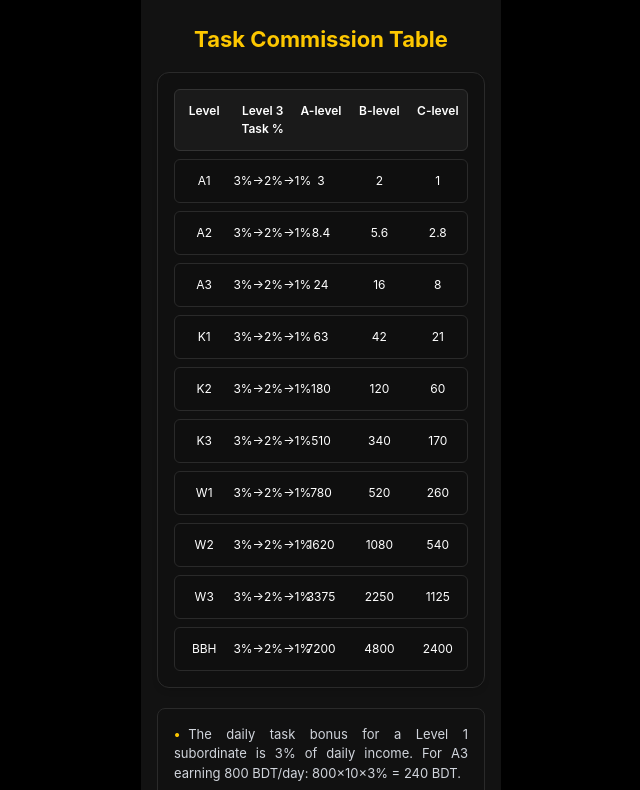
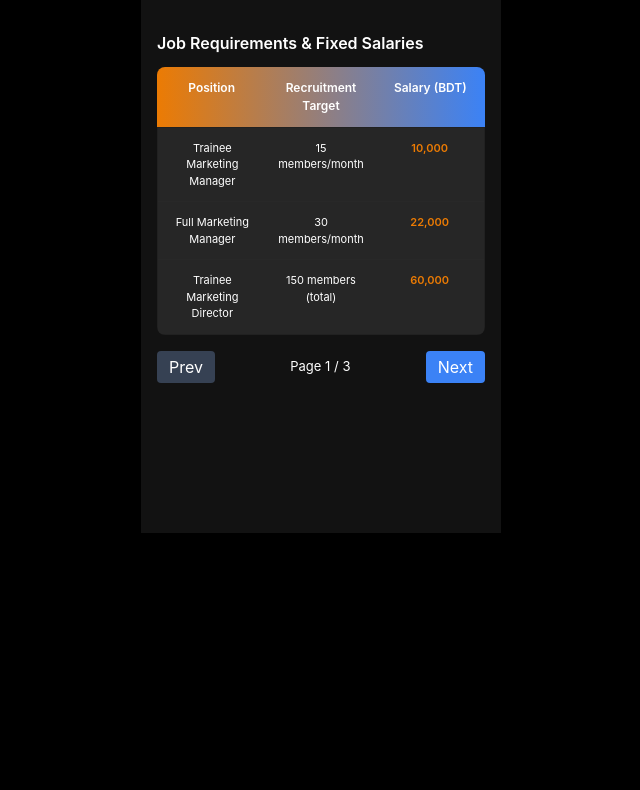
Before and after one commit to ShaonK/ukaids, a Next.js app: page /user-dashboard/introduction in a window 1280 px wide. Shown: the part 4210-5000 px from the top of the page, without its empty margins (319-959 px from the left). After the commit the page ends 4743 px from the top, so only its background shows below. Built offline with nearby package versions, Linux system fonts and the light colour scheme.

Commit message:
introduction page updated after 1

```diff
--- a/app/user-dashboard/(pages)/introduction/components/TaskCommissionTable.jsx
+++ b/app/user-dashboard/(pages)/introduction/components/TaskCommissionTable.jsx
@@ -1,62 +1,168 @@
 "use client";
 
-export default function TaskCommissionTable({ tableData, notes, warnings }) {
+import { useState, useMemo } from "react";
+
+export default function TeamBonusTable() {
+  // ------------------------------------
+  // MOCK TABLE DATA (ডাটাবেজ থেকে এলে সহজেই replace করা যাবে)
+  // ------------------------------------
+  const tableData = [
+    {
+      title: "Trainee Marketing Manager",
+      target: "15 members/month",
+      salary: "10,000",
+      details: [
+        "Daily subordinate bonus 3% of level 1 member.",
+        "2% for level 2 subordinate income.",
+        "1% for level 3 subordinate income.",
+      ],
+    },
+    {
+      title: "Full Marketing Manager",
+      target: "30 members/month",
+      salary: "22,000",
+      details: ["Detailed breakdown coming from backend"],
+    },
+    {
+      title: "Trainee Marketing Director",
+      target: "150 members (total)",
+      salary: "60,000",
+      details: ["Bonus calculated monthly"],
+    },
+    {
+      title: "Full Marketing Director",
+      target: "800 members (total)",
+      salary: "150,000",
+      details: ["Includes leadership bonus"],
+    },
+    {
+      title: "Trainers HR Director",
+      target: "1,500 members (total)",
+      salary: "150,000",
+      details: ["Eligible for team bonus upgrade"],
+    },
+    {
+      title: "Full HR Director",
+      target: "3,000 members (total)",
+      salary: "60,000",
+      details: ["Target must be maintained monthly"],
+    },
+    {
+      title: "Chief Marketing Officer (CMO)",
+      target: "8,000 members (total)",
+      salary: "1,500,000",
+      details: ["Highest level bonus tier"],
+    },
+  ];
+
+  // ------------------------------------
+  // STATE
+  // ------------------------------------
+  const [page, setPage] = useState(1);
+  const pageSize = 3;
+
+  // ------------------------------------
+  // PAGINATION (Fully Optimized)
+  // ------------------------------------
+  const totalPages = Math.ceil(tableData.length / pageSize);
+
+  const start = (page - 1) * pageSize;
+
+  const pageData = useMemo(() => {
+    return tableData.slice(start, start + pageSize);
+  }, [tableData, start, pageSize]);
+
+  // ------------------------------------
+  // ACCORDION
+  // ------------------------------------
+  const [openRow, setOpenRow] = useState(null);
+
+  const toggleRow = (index) => {
+    setOpenRow(openRow === index ? null : index);
+  };
+
+  // ------------------------------------
+  // JSX OUTPUT
+  // ------------------------------------
   return (
-    <div className="w-full px-4 mt-6">
+    <div className="w-full mt-8 px-4 text-white">
       {/* Title */}
-      <h2 className="text-center text-[22px] font-bold text-yellow-400 mb-4">
-        Task Commission Table
+      <h2 className="text-[16px] font-semibold mb-3">
+        Job Requirements & Fixed Salaries
       </h2>
 
-      {/* TABLE BOX */}
-      <div className="w-full bg-[#101010] border border-[#2A2A2A] rounded-xl p-4 shadow-md">
-        {/* HEADER */}
-        <div className="grid grid-cols-5 bg-[#1A1A1A] text-white font-semibold text-[12px] py-3 rounded-md border border-[#333]">
-          <span className="text-center">Level</span>
-          <span className="text-center">Level 3 Task %</span>
-          <span className="text-center">A-level</span>
-          <span className="text-center">B-level</span>
-          <span className="text-center">C-level</span>
+      {/* Table Wrapper (Scrollable + Sticky Header) */}
+      <div className="overflow-y-auto max-h-[400px] rounded-lg">
+        {/* Table Header */}
+        <div
+          className="
+            grid grid-cols-3
+            bg-[linear-gradient(90deg,#EC7B03,#3B82F6)]
+            text-[12px] font-semibold
+            sticky top-0 z-10
+          "
+        >
+          <div className="py-3 text-center">Position</div>
+          <div className="py-3 text-center">Recruitment Target</div>
+          <div className="py-3 text-center">Salary (BDT)</div>
         </div>
 
-        {/* ROWS */}
-        <div className="mt-2 space-y-2">
-          {tableData.map((row, i) => (
-            <div
-              key={i}
-              className="grid grid-cols-5 bg-[#0F0F0F] text-white text-[12px] py-3 rounded-md border border-[#2A2A2A]"
-            >
-              <span className="text-center">{row.level}</span>
-              <span className="text-center">{row.taskPercent}</span>
-              <span className="text-center">{row.aReward}</span>
-              <span className="text-center">{row.bReward}</span>
-              <span className="text-center">{row.cReward}</span>
+        {/* Table Rows */}
+        <div className="divide-y divide-[#ffffff18] border border-[#ffffff10]">
+          {pageData.map((row, idx) => (
+            <div key={idx}>
+              {/* Row Main */}
+              <div
+                onClick={() => toggleRow(idx)}
+                className="
+                  grid grid-cols-3 text-[11px] py-3 cursor-pointer
+                  bg-[#D9D9D91A] hover:bg-[#ffffff15]
+                  transition-all duration-200
+                "
+              >
+                <div className="text-center px-2">{row.title}</div>
+                <div className="text-center px-2">{row.target}</div>
+                <div className="text-center px-2 font-semibold text-[#EC7B03]">
+                  {row.salary}
+                </div>
+              </div>
+
+              {/* Accordion Content */}
+              {openRow === idx && (
+                <div className="px-3 py-2 bg-[#0f0f0f] text-[11px] space-y-1 border-b border-[#ffffff20]">
+                  {row.details.map((d, i) => (
+                    <p key={i} className="text-[#FFA447] leading-4">
+                      • {d}
+                    </p>
+                  ))}
+                </div>
+              )}
             </div>
           ))}
         </div>
       </div>
 
-      {/* NOTES */}
-      <div className="mt-5 space-y-4 bg-[#111] p-4 rounded-lg border border-[#2A2A2A]">
-        {notes.map((note, idx) => (
-          <p key={idx} className="text-[13px] text-gray-300 leading-6">
-            <span className="text-yellow-400 font-bold mr-2">•</span>
-            {note}
-          </p>
-        ))}
-      </div>
+      {/* Pagination */}
+      <div className="flex justify-between items-center mt-4">
+        <button
+          disabled={page === 1}
+          onClick={() => setPage(page - 1)}
+          className="px-3 py-1 bg-[#EC7B03] disabled:bg-gray-700 rounded text-white"
+        >
+          Prev
+        </button>
 
-      {/* WARNINGS */}
-      <div className="mt-5 space-y-2 bg-[#111] p-4 rounded-lg border border-[#2A2A2A]">
-        <h3 className="text-yellow-400 font-semibold text-[14px]">
-          Warm Suggestions:
-        </h3>
+        <span className="text-[13px]">
+          Page {page} / {totalPages}
+        </span>
 
-        {warnings.map((warn, idx) => (
-          <p key={idx} className="text-[13px] text-gray-400 leading-6">
-            - {warn}
-          </p>
-        ))}
+        <button
+          disabled={page === totalPages}
+          onClick={() => setPage(page + 1)}
+          className="px-3 py-1 bg-[#3B82F6] disabled:bg-gray-700 rounded text-white"
+        >
+          Next
+        </button>
       </div>
     </div>
   );
```
